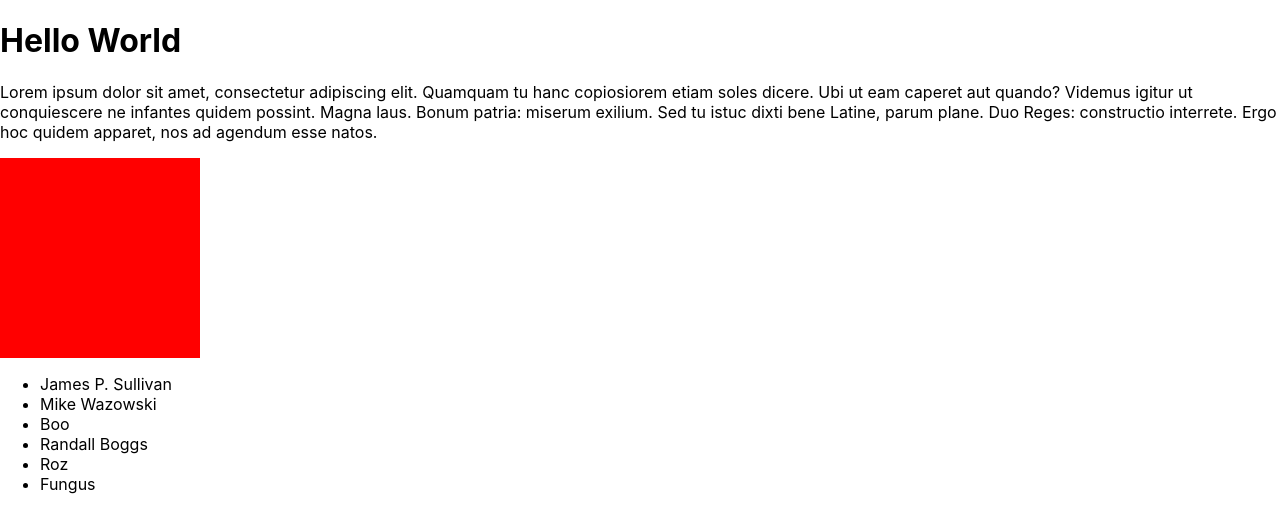
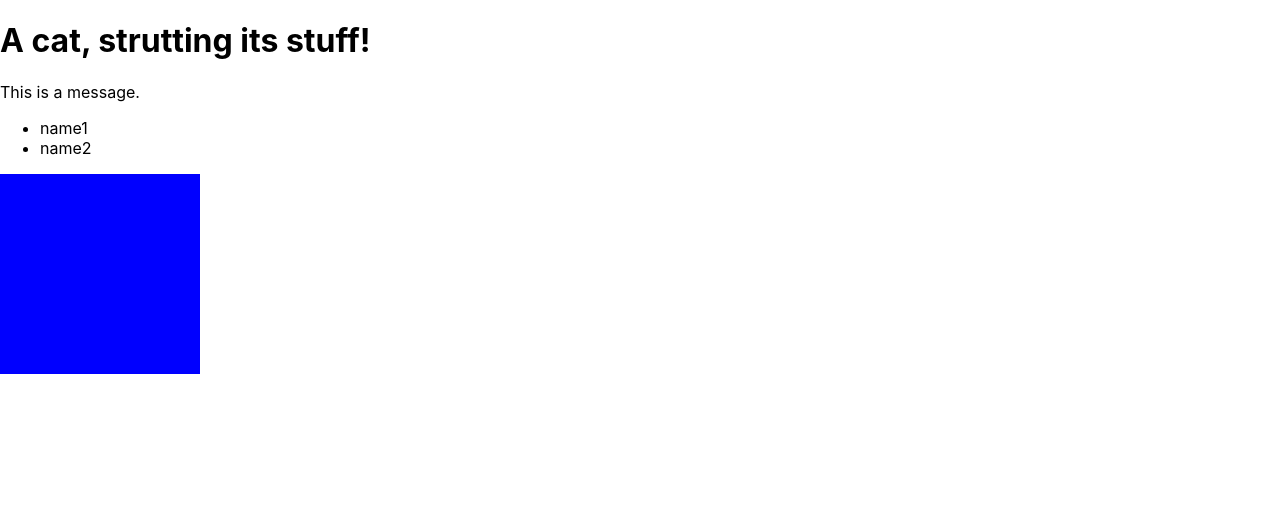
Before and after one commit to Timothy-Merchant/my-first-react-project, a React (Create React App) app in the folder my-first-project/: page / in a window 1280 px wide. Shown: the top 532 px of the page. Built offline with nearby package versions, Linux system fonts and the light colour scheme.

Commit message:
completed props challenges

```diff
--- a/my-first-project/src/App.js
+++ b/my-first-project/src/App.js
@@ -4,7 +4,7 @@ import Stuff from "./components/Stuff";
 
 const App = () => {
   return (
-      <Stuff />
+    <Stuff square={true} />
   );
 };
 
--- a/my-first-project/src/components/Header.js
+++ b/my-first-project/src/components/Header.js
@@ -1,6 +1,6 @@
-const Header = () => (
+const Header = (props) => (
     <header>
-        <h1>Hello World</h1>
+        <h1>{props.text}</h1>
     </header>
 );
 export default Header;
--- a/my-first-project/src/components/Paragraph.js
+++ b/my-first-project/src/components/Paragraph.js
@@ -1,4 +1,4 @@
-const Paragraph = () => (
-    <p>Lorem ipsum dolor sit amet, consectetur adipiscing elit. Quamquam tu hanc copiosiorem etiam soles dicere. Ubi ut eam caperet aut quando? Videmus igitur ut conquiescere ne infantes quidem possint. Magna laus. Bonum patria: miserum exilium. Sed tu istuc dixti bene Latine, parum plane. Duo Reges: constructio interrete. Ergo hoc quidem apparet, nos ad agendum esse natos.</p>
+const Paragraph = (props) => (
+    <p>{props.message ? props.message : "Hello world."}</p>
 );
 export default Paragraph;
--- a/my-first-project/src/components/People.js
+++ b/my-first-project/src/components/People.js
@@ -1,10 +1,11 @@
-let names = ["James P. Sullivan", "Mike Wazowski", "Boo", "Randall Boggs", "Roz", "Fungus"];
+// let names = ["James P. Sullivan", "Mike Wazowski", "Boo", "Randall Boggs", "Roz", "Fungus"];
 
-const People = () => (
+const People = (props) => (
     <ul>
-        { names.map((value, index) => (
+        { props.names.length > 0 ? props.names.map((value, index) => (
             <li key={index}>{value}</li>
-        ))}
+        )) : 'nothing to see here'
+        }
     </ul>
 );
 
--- a/my-first-project/src/components/Square.js
+++ b/my-first-project/src/components/Square.js
@@ -4,8 +4,14 @@ const divStyle = {
     height: 200,
 };
 
-const Square = () => (
-    <div style={divStyle}></div>
+const divStyleDefault = {
+    width: 200,
+    height: 200,
+    background: 'blue',
+};
+
+const Square = (props) => (
+    <div style={props.colour ? divStyle : divStyleDefault}></div>
 );
 
 export default Square;
--- a/my-first-project/src/components/Stuff.js
+++ b/my-first-project/src/components/Stuff.js
@@ -3,13 +3,21 @@ import Paragraph from "./Paragraph";
 import Square from "./Square";
 import People from "./People";
 
-const Stuff = () => {
+const Stuff = ({square}) => {
     return (
         <>
-            <Header />
-            <Paragraph />
-            <Square />
-            <People />
+            <Header
+                text="A cat, strutting its stuff!"
+            />
+            <Paragraph
+                message="This is a message."
+            />
+            <People
+                names={['name1', 'name2']}
+            />
+            { square ? <Square
+                colour=""
+            /> : null}
         </>
     );
 };
```
